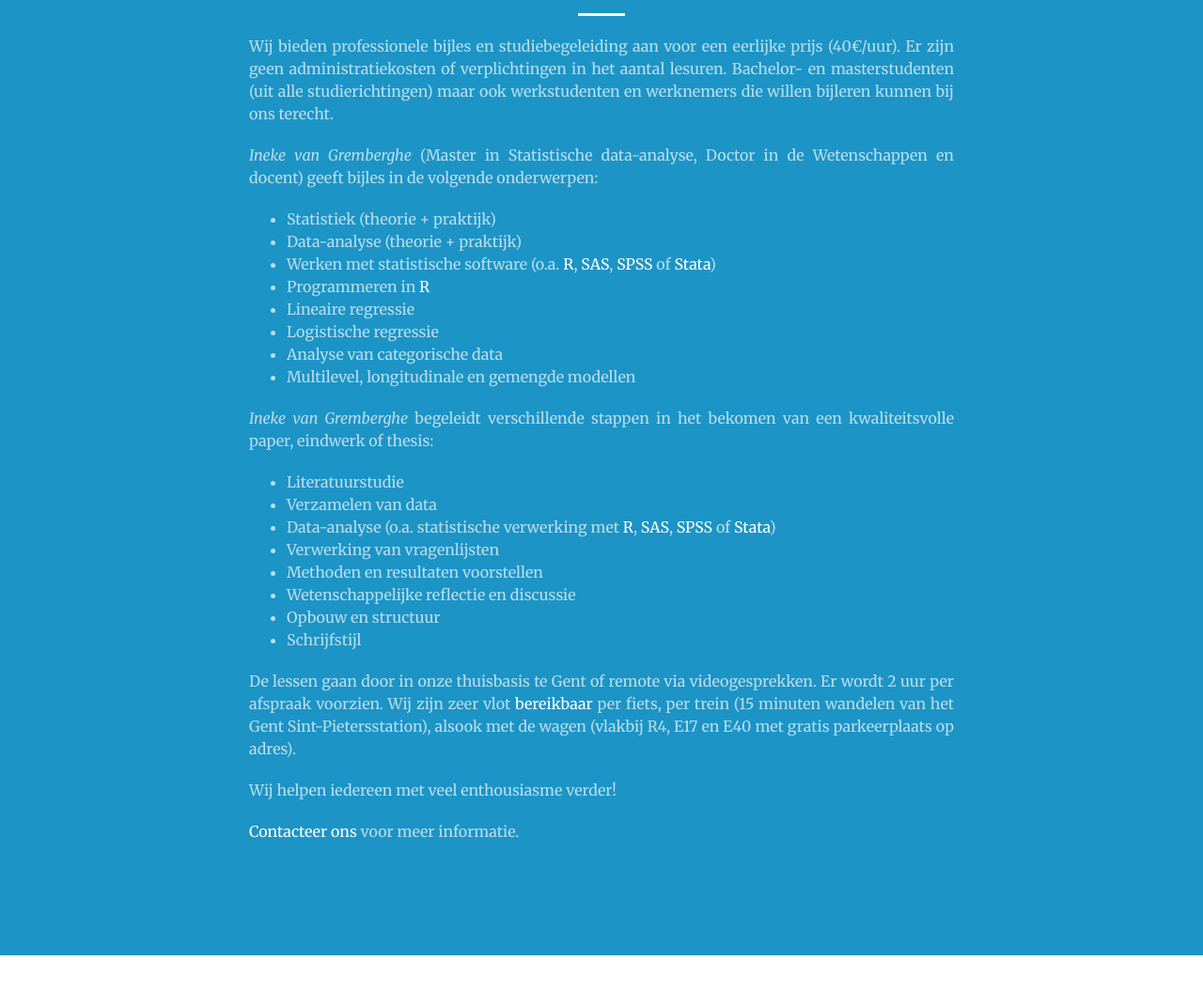
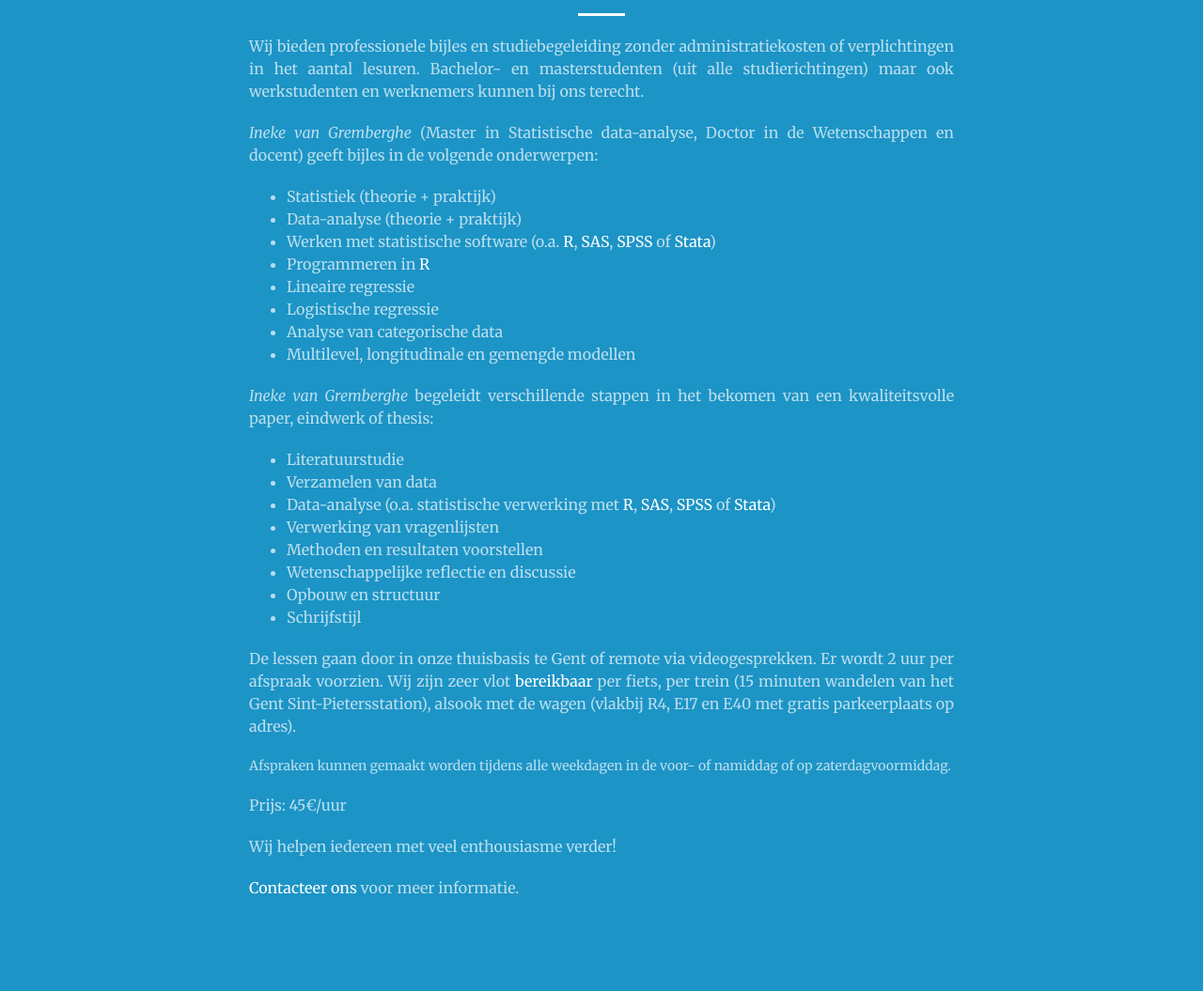
Before and after one commit to cleardatabe/website, a website: page students.nl.html in a window 1280 px wide. Shown: the part 139-1194 px from the top of the page at 94% size. Before the commit the page ends 1156 px from the top, so only its background shows below. Drawn offline with nearby package versions, Linux system fonts and the light colour scheme; files that its build step writes are made by us from their sources.

Commit message:
edits by ineke

```diff
--- a/students.nl.html
+++ b/students.nl.html
@@ -19,7 +19,7 @@
         <div class="row">
                 <div class="text-faded col-lg-8 col-lg-offset-2 text-justify">
                     <p>
-                        Wij bieden professionele bijles en studiebegeleiding aan voor een eerlijke prijs (40€/uur). Er zijn geen administratiekosten of verplichtingen in het aantal lesuren. Bachelor- en masterstudenten (uit alle studierichtingen) maar ook werkstudenten en werknemers die willen bijleren kunnen bij ons terecht.
+                        Wij bieden professionele bijles en studiebegeleiding zonder administratiekosten of verplichtingen in het aantal lesuren. Bachelor- en masterstudenten (uit alle studierichtingen) maar ook werkstudenten en werknemers kunnen bij ons terecht.
                     </p>
                     <p>
                         <em>Ineke van Gremberghe</em> (Master in Statistische data-analyse, Doctor in de Wetenschappen en docent) geeft bijles in de volgende onderwerpen:
@@ -54,7 +54,10 @@
                         </a>
                         per fiets, per trein (15 minuten wandelen van het Gent Sint-Pietersstation), alsook met de wagen (vlakbij R4, E17 en E40 met gratis parkeerplaats op adres).
                     </p>
-                    <p>
+						Afspraken kunnen gemaakt worden tijdens alle weekdagen in de voor- of namiddag of op zaterdagvoormiddag.
+                    </p>
+					<p>Prijs: 45€/uur
+					<p>
                         Wij helpen iedereen met veel enthousiasme verder!
                     </p>
                     <p>
```
Also changed, not shown: consulting.nl.html (+2 -1 lines).
